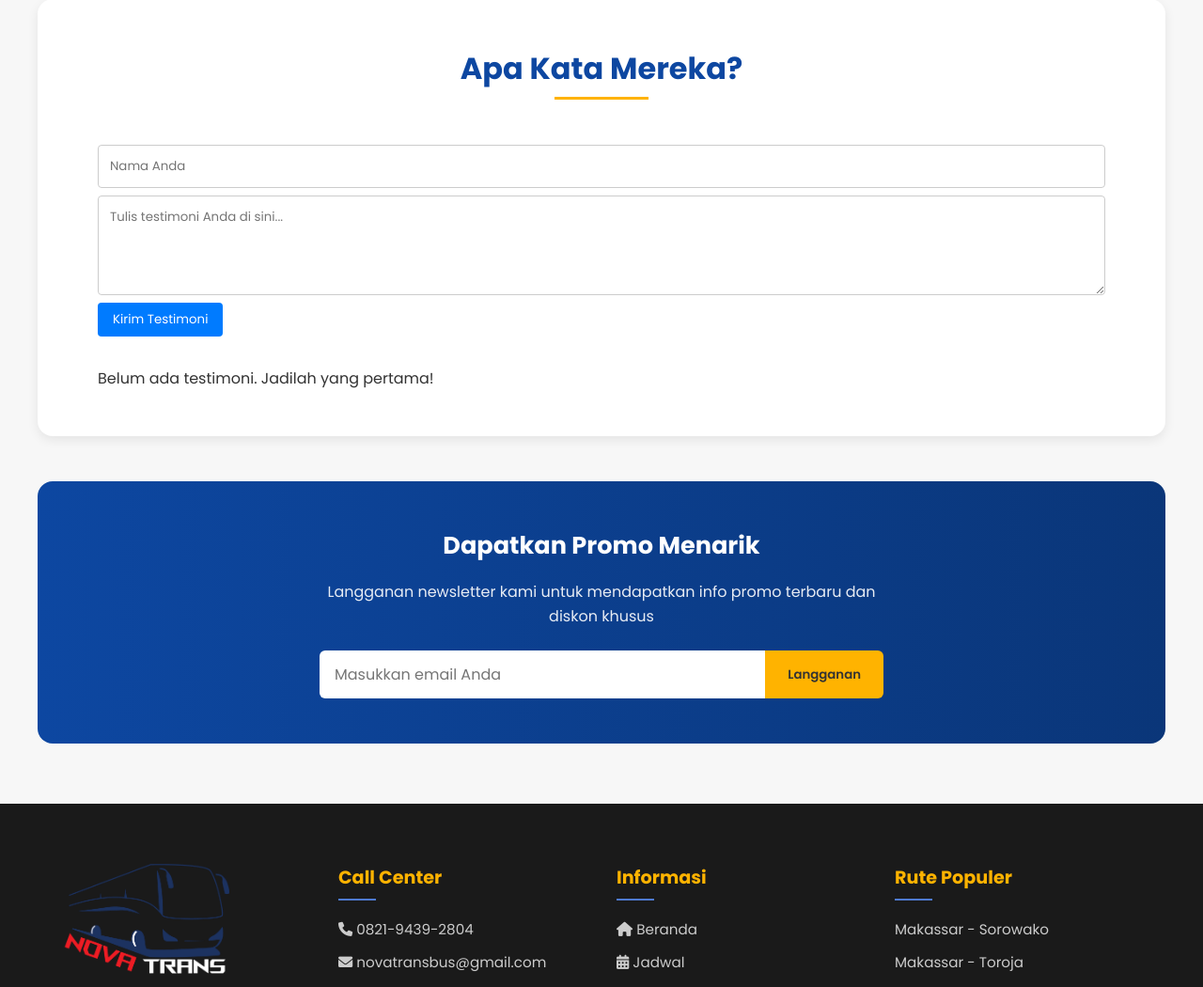
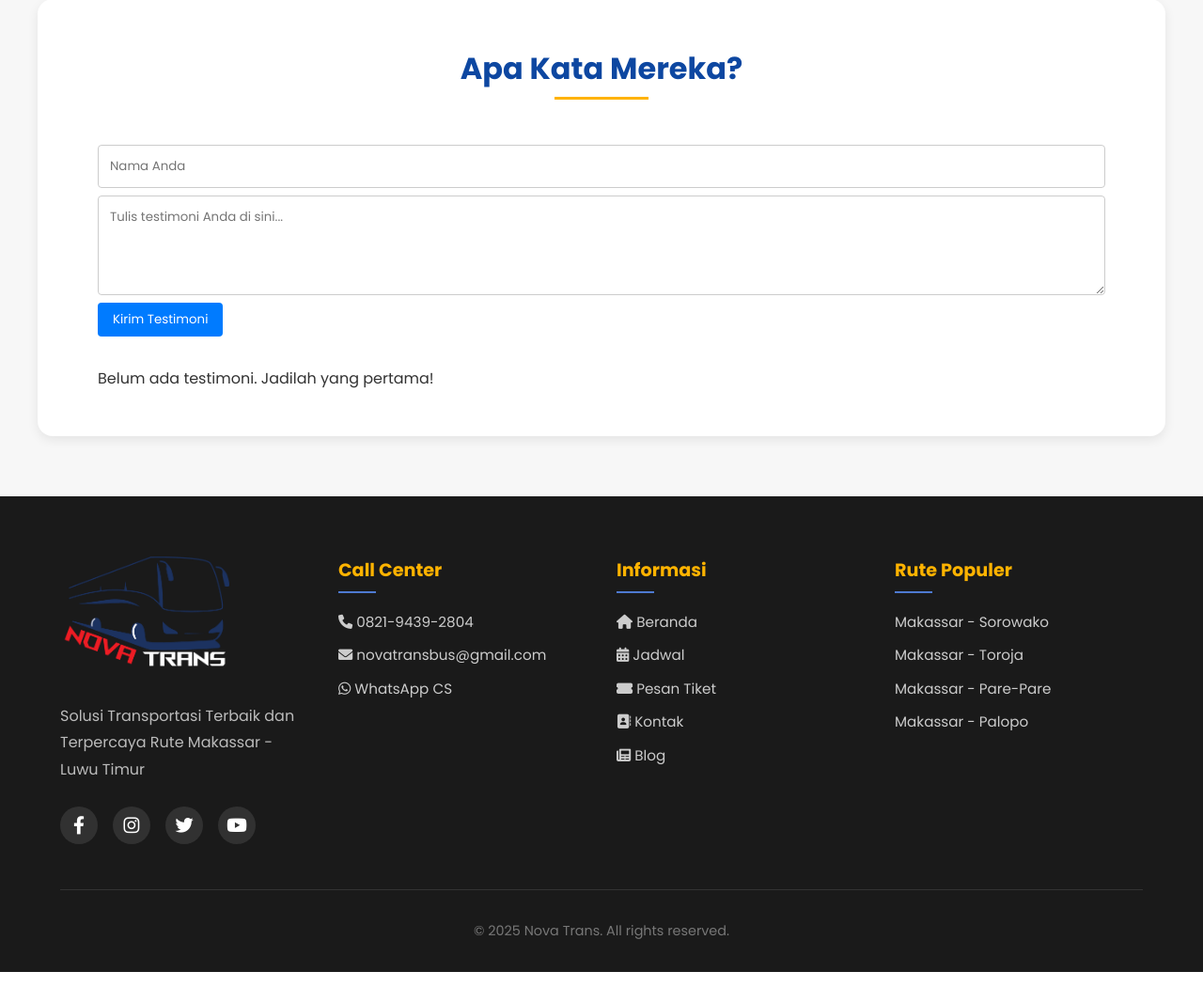
Before and after one commit to AndiAlqaf/Nova-Trans, a PHP site: page /blog.php in a window 1280 px wide. Shown: the part 1685-2735 px from the top of the page at 94% size. Run offline with PHP 8.4, Linux system fonts and the light colour scheme; data that the repository does not hold is empty.

Commit message:
First Commit

```diff
--- a/user/blog.php
+++ b/user/blog.php
@@ -269,18 +269,6 @@ ob_end_flush();
     <?php endif; ?>
   </section>
 
-  <!-- Newsletter -->
-  <section class="newsletter-section">
-    <div class="newsletter-content">
-      <h3>Dapatkan Promo Menarik</h3>
-      <p>Langganan newsletter kami untuk mendapatkan info promo terbaru dan diskon khusus</p>
-      <form class="newsletter-form">
-        <input type="email" placeholder="Masukkan email Anda" required />
-        <button type="submit">Langganan</button>
-      </form>
-    </div>
-  </section>
-
   <!-- Footer -->
   <footer class="footer">
       <div class="footer-content">
```
Also changed, not shown: user/blog.js (+8 -6 lines).
